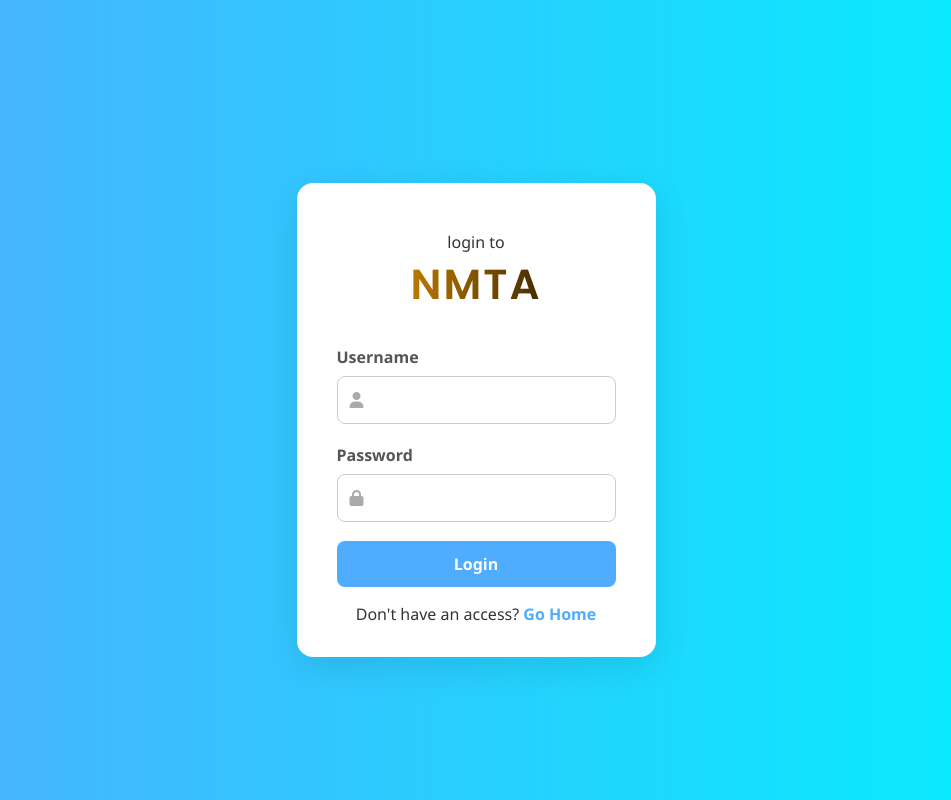
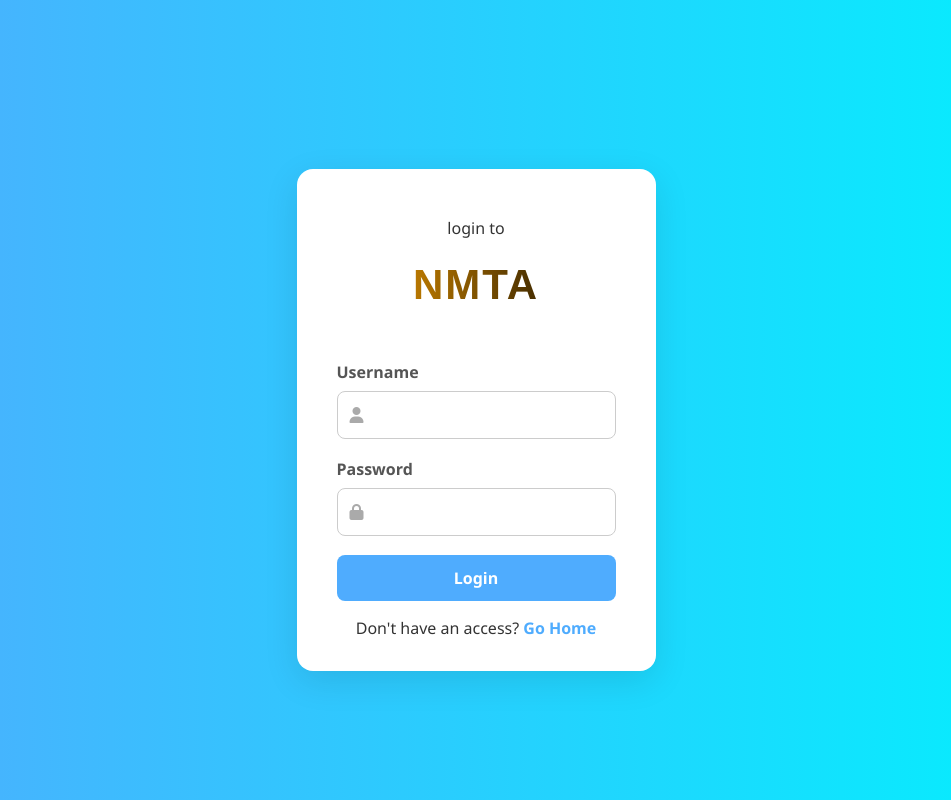
Before and after one commit to Computech-IT/NMTA, a website: page public/login.html in a window 1280 px wide. Shown: the whole page, without its empty margins (164-1115 px from the left). Drawn offline with nearby package versions, Linux system fonts and the light colour scheme.

Commit message:
with the working admin logic.html

```diff
--- a/public/login.html
+++ b/public/login.html
@@ -8,18 +8,15 @@
   <link rel="stylesheet" href="loginStyle.css">
   <!-- Add this inside your <head> -->
   <link rel="stylesheet" href="https://cdnjs.cloudflare.com/ajax/libs/font-awesome/6.5.0/css/all.min.css" />
-  <link href="https://fonts.googleapis.com/css2?family=Poppins:wght@600&display=swap" rel="stylesheet">
-  <script src="https://code.jquery.com/jquery-3.6.0.min.js"></script> <!-- Optional, for jQuery if needed -->
+  <link rel="icon" type="image/png" href="images/nmta_logo.png">
+
 
 </head>
 <body>
-
-
   <section>
     <div class="login-container">
-      <p>login to</p>
-      <div class="nmta-logo">NMTA</div>
-
+      <p>login to</p><br>
+      <div class="nmta-logo">NMTA</div><br>
       <form id="loginForm" action="/login" method="POST">
 
         <div class="input-group">
```
